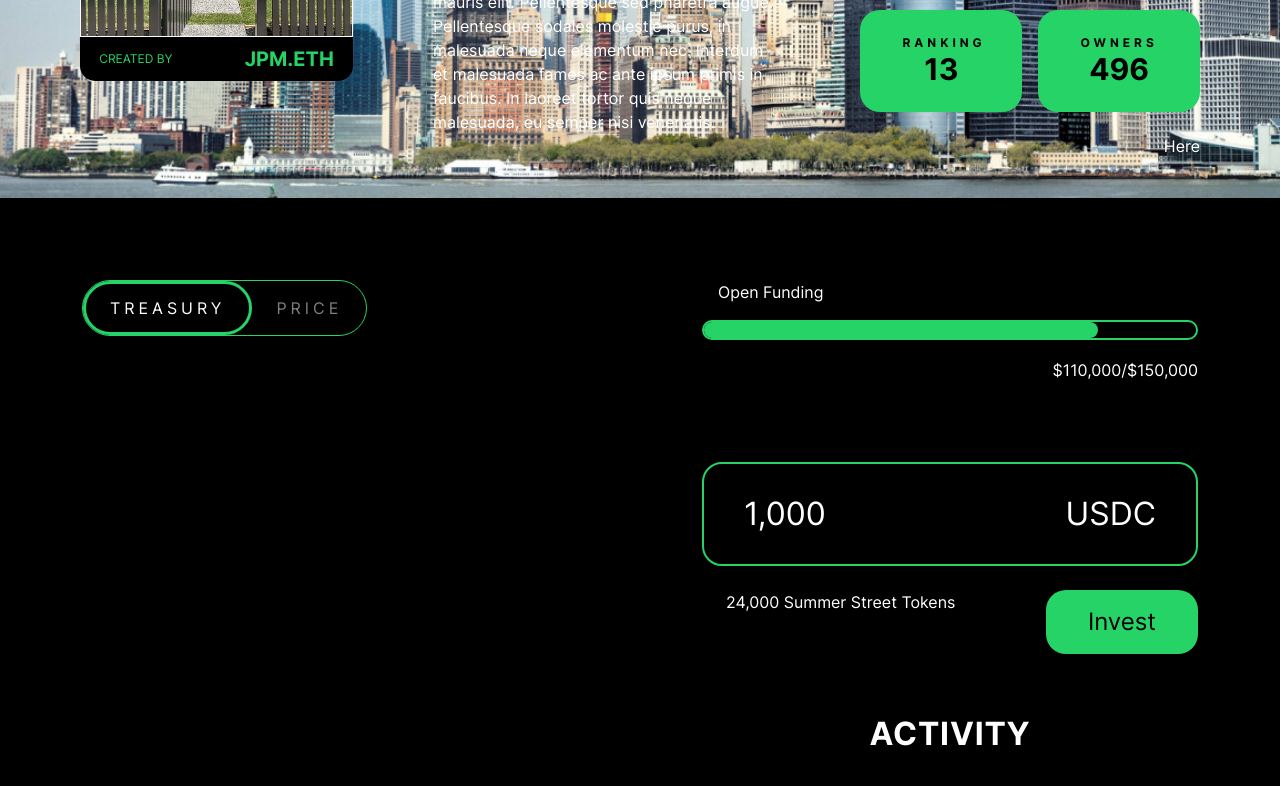
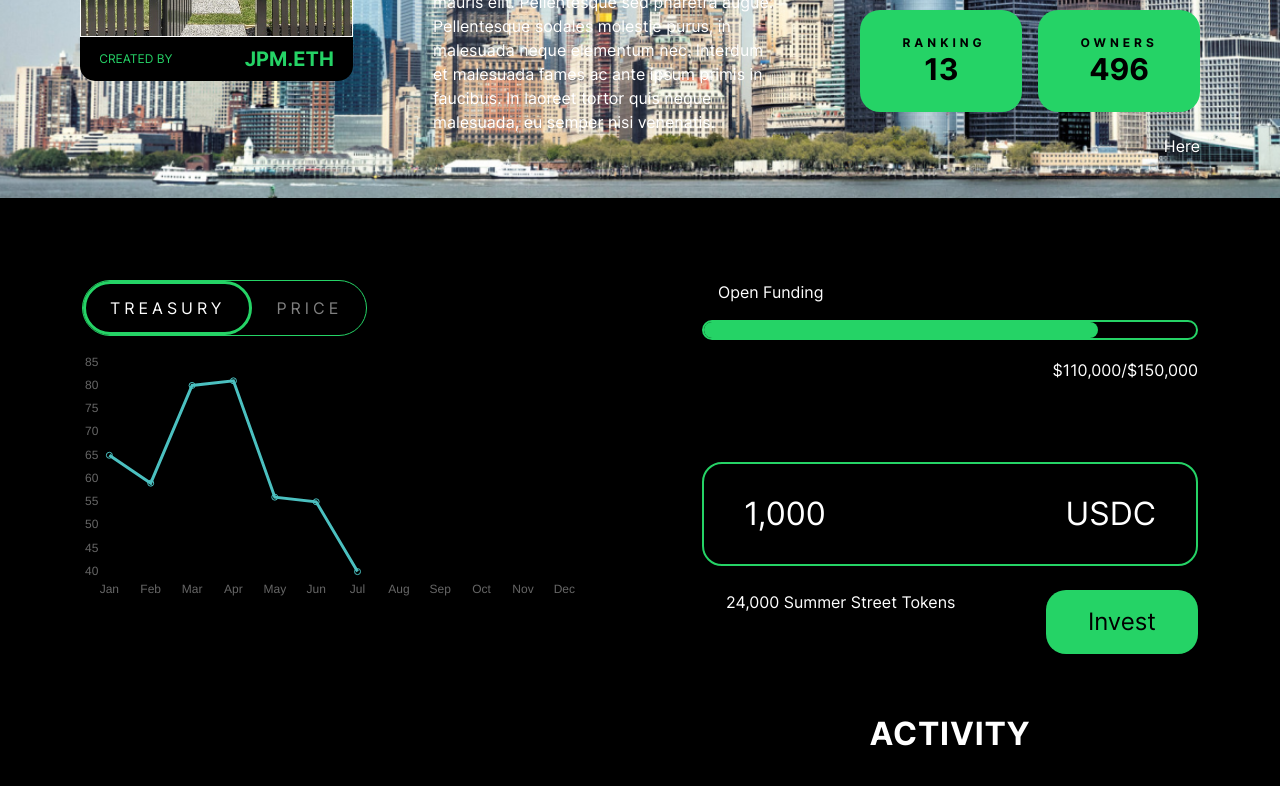
Before and after one commit to bihlasagna/Savant-protocol-frontend, a React (Create React App) app: page /vehicle in a window 1280 px wide. Shown: the part 371-1157 px from the top of the page. Built offline with nearby package versions, Linux system fonts and the light colour scheme.

Commit message:
Refactor chart component in vehicle page

```diff
--- a/src/components/Chart/index.jsx
+++ b/src/components/Chart/index.jsx
@@ -25,6 +25,7 @@ ChartJS.register(
 
 const options = {
   responsive: true,
+  layout: {},
   plugins: {
     legend: {
       display: false,
@@ -54,9 +55,9 @@ const data = {
   labels,
   datasets: [
     {
-      data: labels.map(() => [0, 121, 551, 20, 100, 400, 200]),
-      borderColor: 'rgb(255, 99, 132)',
+      data: [65, 59, 80, 81, 56, 55, 40],
       backgroundColor: 'transparent',
+      borderColor: 'rgb(75, 192, 192)',
     },
   ],
 };
--- a/src/components/VehicleMainContent/index.jsx
+++ b/src/components/VehicleMainContent/index.jsx
@@ -3,6 +3,7 @@ import Spinner from 'components/Spinner';
 import ActivityItem from 'components/ActivityItem';
 import Progressbar from 'components/Progressbar';
 import InvestItem from 'components/InvestItem';
+import Chart from 'components/Chart';
 
 import './index.scss';
 
@@ -71,8 +72,9 @@ const VehicleMainContent = ({ children, ...rest }) => {
     <div className="vehicle-main-content">
       <div className="showcase-one flex">
         <div className="line-graph flex-1 flex flex-col">
-          <div>
+          <div className="graph-content">
             <Spinner data={['TREASURY', 'PRICE']} />
+            <Chart />
           </div>
         </div>
         <div className="action-group flex-1 flex flex-col">
--- a/src/components/VehicleMainContent/index.scss
+++ b/src/components/VehicleMainContent/index.scss
@@ -4,6 +4,12 @@
   .showcase-one {
     .line-graph {
       margin-right: 124px;
+
+      .graph-content {
+        .chart {
+          margin-top: 1rem;
+        }
+      }
     }
 
     .action-group {
```
